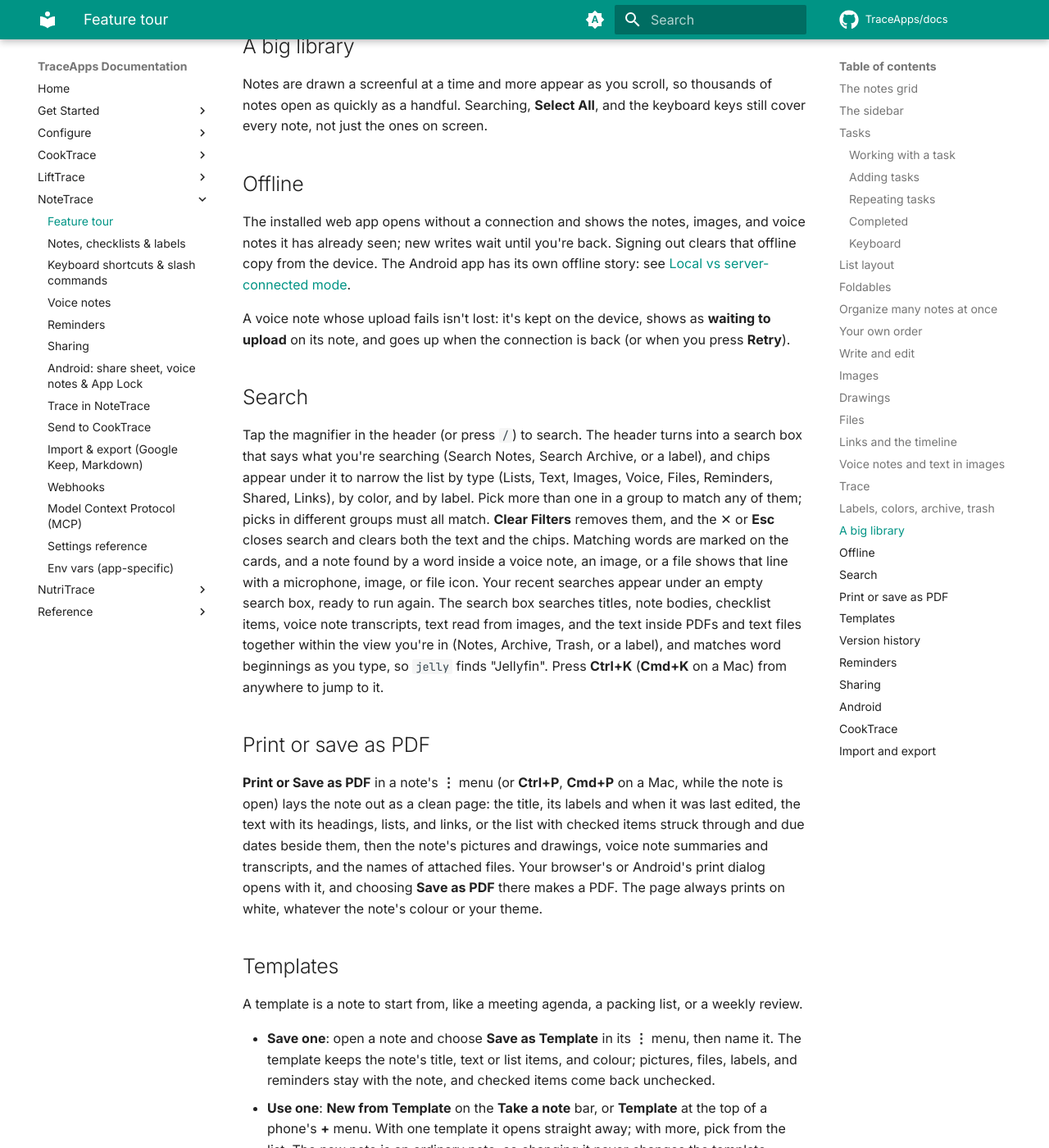
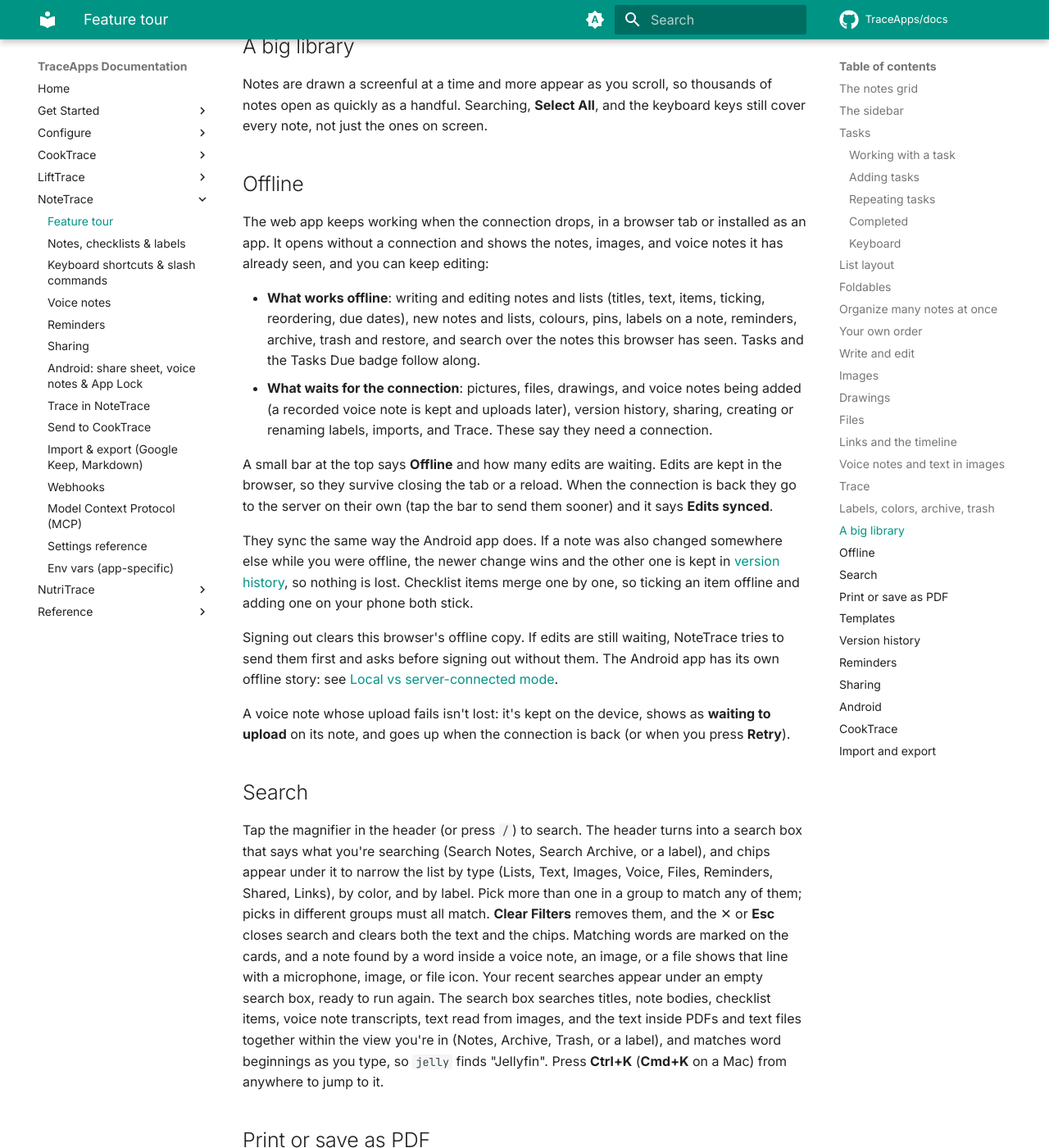
Before and after one commit to TraceApps/docs, an MkDocs documentation site: the page built from docs/notetrace/features.md, in a window 1280 px wide and 1400 px high, scrolled down 9524 px. Shown: the whole window at 82% size. Built offline with MkDocs 1.6.1 and Material for MkDocs 9.7.7, drawn with Linux system fonts in a browser that asks for light colours; comment, search, counter and statistics services are not loaded.

Commit message:
NoteTrace: offline editing in the web app

```diff
--- a/docs/notetrace/features.md
+++ b/docs/notetrace/features.md
@@ -169,7 +169,16 @@ Notes are drawn a screenful at a time and more appear as you scroll, so thousand
 
 ## Offline {#offline}
 
-The installed web app opens without a connection and shows the notes, images, and voice notes it has already seen; new writes wait until you're back. Signing out clears that offline copy from the device. The Android app has its own offline story: see [Local vs server-connected mode](../mobile/modes.md).
+The web app keeps working when the connection drops, in a browser tab or installed as an app. It opens without a connection and shows the notes, images, and voice notes it has already seen, and you can keep editing:
+
+- **What works offline**: writing and editing notes and lists (titles, text, items, ticking, reordering, due dates), new notes and lists, colours, pins, labels on a note, reminders, archive, trash and restore, and search over the notes this browser has seen. Tasks and the Tasks Due badge follow along.
+- **What waits for the connection**: pictures, files, drawings, and voice notes being added (a recorded voice note is kept and uploads later), version history, sharing, creating or renaming labels, imports, and Trace. These say they need a connection.
+
+A small bar at the top says **Offline** and how many edits are waiting. Edits are kept in the browser, so they survive closing the tab or a reload. When the connection is back they go to the server on their own (tap the bar to send them sooner) and it says **Edits synced**.
+
+They sync the same way the Android app does. If a note was also changed somewhere else while you were offline, the newer change wins and the other one is kept in [version history](#history), so nothing is lost. Checklist items merge one by one, so ticking an item offline and adding one on your phone both stick.
+
+Signing out clears this browser's offline copy. If edits are still waiting, NoteTrace tries to send them first and asks before signing out without them. The Android app has its own offline story: see [Local vs server-connected mode](../mobile/modes.md).
 
 A voice note whose upload fails isn't lost: it's kept on the device, shows as **waiting to upload** on its note, and goes up when the connection is back (or when you press **Retry**).
 
```
Also changed, not shown: docs/notetrace/index.md (+1 -1 lines).
